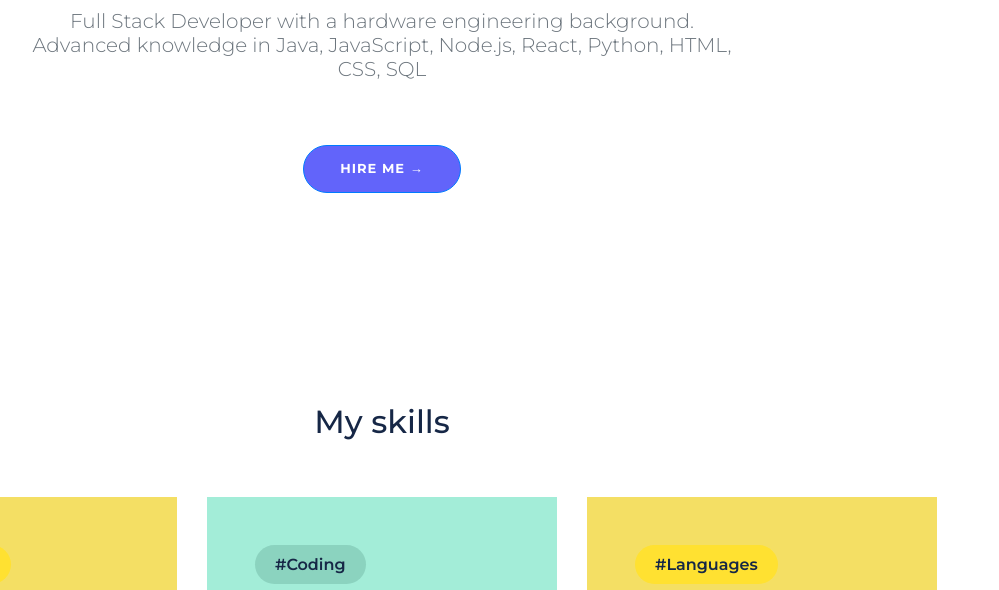
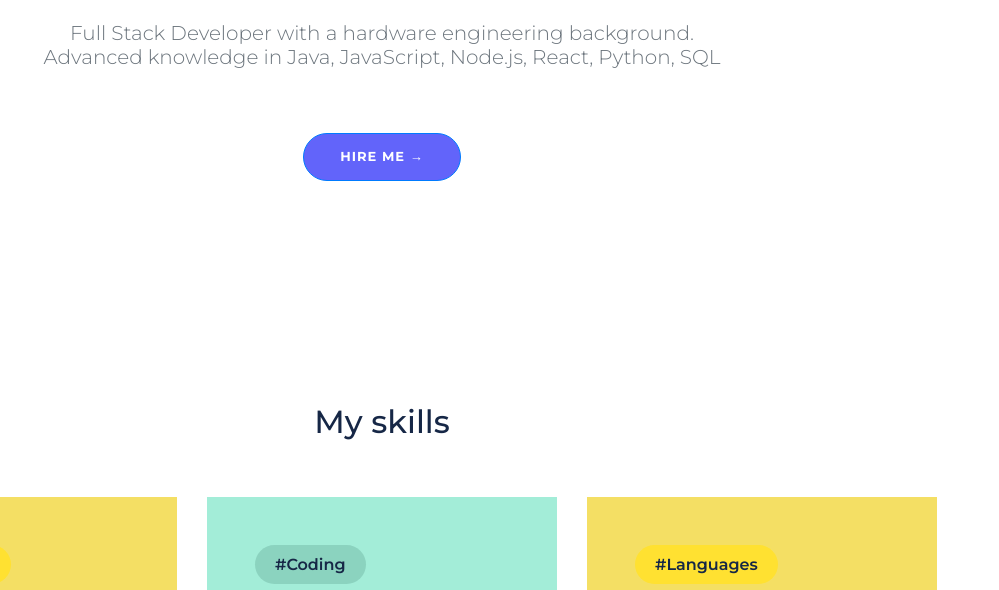
Before and after one commit to Igor-Kazak/Igor-Kazak.github.io, a plain HTML site: page portfolio/index.html in a window 1280 px wide. Shown: the part 510-1100 px from the top of the page, without its empty margins (258-1257 px from the left). Drawn offline with nearby package versions, Linux system fonts and the light colour scheme; some icons are missing.

Commit message:
portfolio

```diff
--- a/portfolio/index.html
+++ b/portfolio/index.html
@@ -345,7 +345,7 @@
             <h6 class="mb-4">Full Stack Developer</h6>
             <p class="text-muted lead col-md-12 col-lg-8 mx-auto">
               Full Stack Developer with a hardware engineering background. Advanced knowledge in Java,
-		JavaScript, Node.js, React, Python, HTML, CSS, SQL</p>
+		JavaScript, Node.js, React, Python, SQL</p>
             <a href="mailto:igor@strizhi.ru" class="btn btn-primary mt-5">Hire Me &rarr;</a>
           </div>
         </div>
```
